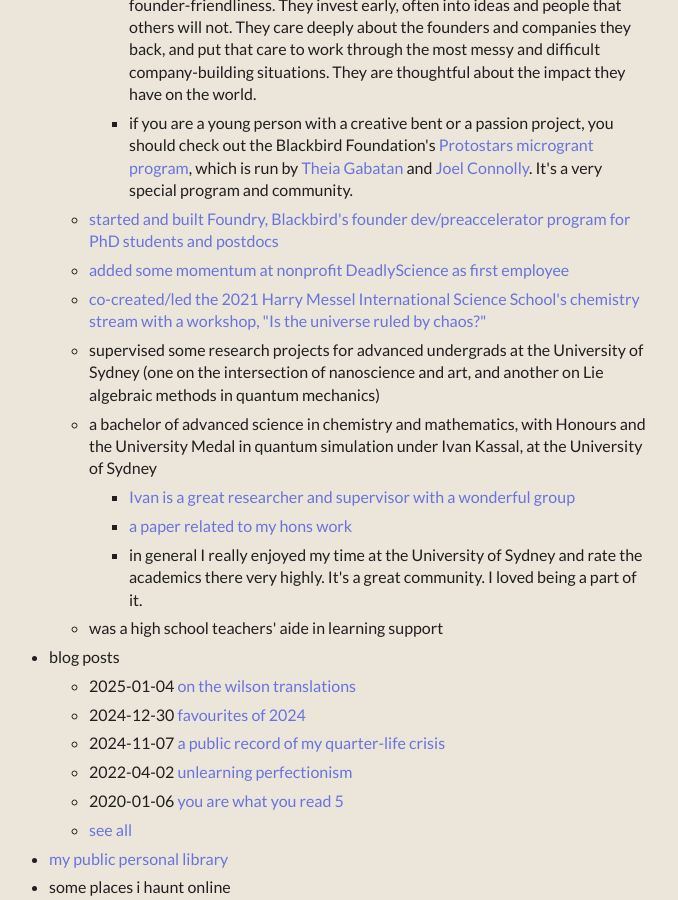
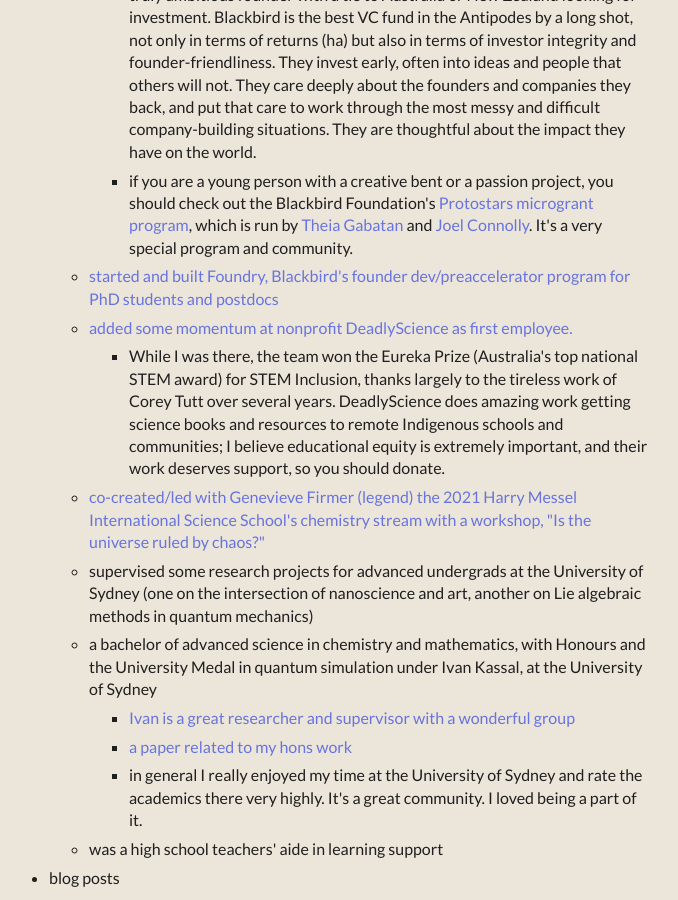
Before and after one commit to clarebirch/clarebirch.github.io, a Jekyll site: the page built from index.md, in a window 1280 px wide and 900 px high, scrolled down 657 px. Shown: the whole window, without its empty margins (311-989 px from the left). Built offline with Jekyll 4.4.1, drawn with Linux system fonts in a browser that asks for light colours; some web fonts are replaced; some of the changed text lies outside the part shown.

Commit message:
Updated menu again

```diff
--- a/_data/menu.yml
+++ b/_data/menu.yml
@@ -5,6 +5,9 @@
   - title: things I'm doing (at January 2025)
     entries:
       - title: building a new physics R&D org
+      - title: helping founders tell the truth at Encour, a new kind of strategic comms firm
+        url: https://encour.co
+        entries: working for Jessy is a masterclass in execution, integrity, and disagreeing well. If you're a founder who wants a no-bullshit approach to comms, and isn't afraid to be bold, you should talk to Encour.
       - title: writing at Clarevoyant and also here
         url: https://clarevoyant.substack.com
       - title: my current independent research interests are (1) the various ways we understand schizophrenia (scientific, literary, etc); (2) phenomenology of programs in digital space; (3) how we simulate complex (biological) systems and how that can be used to increase the rate/decrease the cost of clinical trials; (4) silly little spreadsheet noodlings on building on top of the solar experience/cost curve (a yummy exponential you should be paying attention to)
@@ -21,11 +24,13 @@
           - title: if you are a young person with a creative bent or a passion project, you should check out the Blackbird Foundation's <a href="https://www.blackbird.foundation/protostars?mc_cid=6c81d05564" target="_blank" rel="noopener noreferrer">Protostars microgrant program</a>, which is run by <a href="https://theiagabatan.cargo.site/" target="_blank" rel="noopener noreferrer">Theia Gabatan</a> and <a href="https://www.linkedin.com/in/joelconnolly/" target="_blank" rel="noopener noreferrer">Joel Connolly</a>. It's a very special program and community.
       - title: started and built Foundry, Blackbird's founder dev/preaccelerator program for PhD students and postdocs
         url: foundry.html
-      - title: added some momentum at nonprofit DeadlyScience as first employee
+      - title: added some momentum at nonprofit DeadlyScience as first employee.
         url: https://deadlyscience.org.au/
-      - title: co-created/led the 2021 Harry Messel International Science School's chemistry stream with a workshop, "Is the universe ruled by chaos?"
+        entries:
+          - title: While I was there, the team won the Eureka Prize (Australia's top national STEM award) for STEM Inclusion, thanks largely to the tireless work of Corey Tutt over several years. DeadlyScience does amazing work getting science books and resources to remote Indigenous schools and communities; I believe educational equity is extremely important, and their work deserves support, so you should donate.
+      - title: co-created/led with Genevieve Firmer (legend) the 2021 Harry Messel International Science School's chemistry stream with a workshop, "Is the universe ruled by chaos?"
         url: https://x.com/clarejtbirch/status/1414850606032850948
-      - title: supervised some research projects for advanced undergrads at the University of Sydney (one on the intersection of nanoscience and art, and another on Lie algebraic methods in quantum mechanics)
+      - title: supervised some research projects for advanced undergrads at the University of Sydney (one on the intersection of nanoscience and art, another on Lie algebraic methods in quantum mechanics)
       - title: a bachelor of advanced science in chemistry and mathematics, with Honours and the University Medal in quantum simulation under Ivan Kassal, at the University of Sydney
         entries:
           - title: Ivan is a great researcher and supervisor with a wonderful group
```
